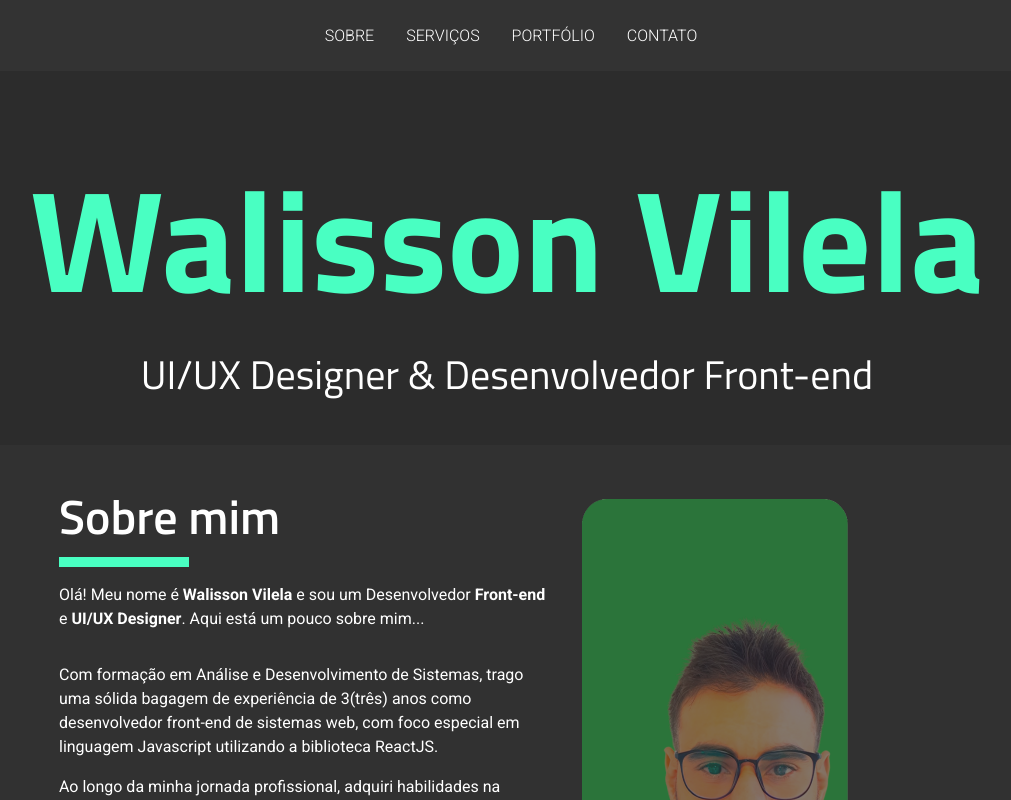
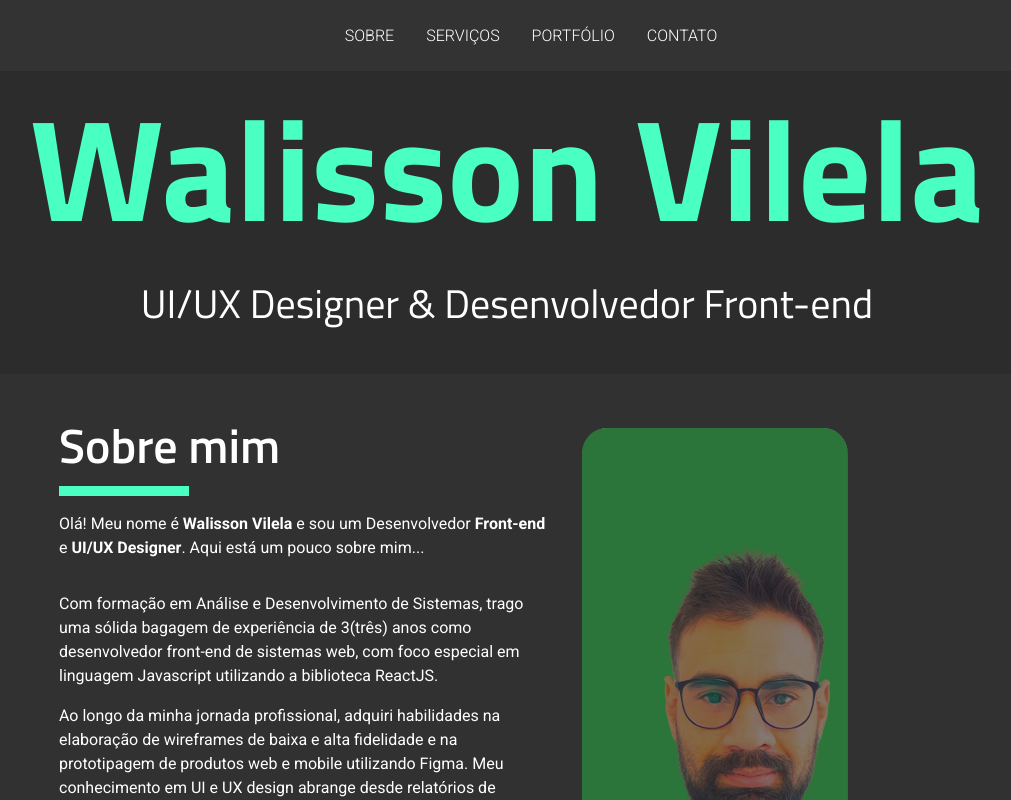
Before and after one commit to Walisson-Vilela/Walisson-Portfolio, a React (Vite) app: page / in a window 1280 px wide. Shown: the top 800 px of the page, without its empty margins (133-1144 px from the left). Built offline with nearby package versions, Linux system fonts and the light colour scheme.

Commit message:
[FEAT] = Ajuste na navbar
Ajuste na navbar

```diff
--- a/src/App.jsx
+++ b/src/App.jsx
@@ -15,7 +15,7 @@ function App() {
         <Routes>
           <Route path="/" element={<Home />} />
           <Route path="/about" element={<About />} />
-          <Route path="/education" element={<Work />} />
+          <Route path="/services" element={<Work />} />
           <Route path="/portfolio" element={<Portfolio />} />
           <Route path="/contact" element={<Contact />} />
         </Routes>
--- a/src/Home/index.jsx
+++ b/src/Home/index.jsx
@@ -1,4 +1,4 @@
-import React, { useEffect } from "react";
+import React, { useRef } from "react";
 import Navbar from "../components/Navbar";
 import Header from "../components/Header";
 import About from "../components/About";
@@ -8,15 +8,27 @@ import Contact from "../components/Contact";
 import styles from "./home.module.css";
 
 function Home() {
-
+  const aboutRef = useRef(null);
+  const servicesRef = useRef(null);
+  const portfolioRef = useRef(null);
+  const contactRef = useRef(null);
 
   return (
     <div>
-      <Navbar />
+      <Navbar
+        aboutRef={aboutRef}
+        educationRef={servicesRef}
+        portfolioRef={portfolioRef}
+        contactRef={contactRef}
+      />
       <main className={styles.display} id="particles-container">
         <Header />
-        <About />
-        <Work />
+        <div id="about" ref={aboutRef}>
+          <About />
+        </div>
+        <div id="about" ref={servicesRef}>
+          <Work />
+        </div>
         <Portfolio />
         <Contact />
       </main>
--- a/src/components/Contact/contact.module.css
+++ b/src/components/Contact/contact.module.css
@@ -21,26 +21,9 @@
   flex-direction: column;
 }
 
-.contactArea {
-  display: flex;
-  flex-direction: row;
-  width: 100%;
-  align-items: center;
-  justify-content: space-between;
-  margin-top: 1.5rem;
-  margin-bottom: 30px;
-  gap: 20px; /* Espaçamento entre os inputs */
-}
-
-.buttonArea {
-  display: flex;
-  padding-top: 16px;
-  width: 100%;
-  justify-content: flex-end;
-}
 .iconsArea {
   display: flex;
-  padding-top: 16px;
+  padding-top: 32px;
   width: 100%;
   justify-content: center;
   margin: 0 auto
--- a/src/components/Contact/index.jsx
+++ b/src/components/Contact/index.jsx
@@ -32,16 +32,16 @@ function Contact() {
         </div> */}
         <div className={styles.iconsArea}>
           <GithubOutlined
-            style={{ color: "rgba(255, 255, 255, 0.5)", fontSize: "38px", margin: '0 10px', cursor: 'pointer' }}
+            style={{ color: "rgba(255, 255, 255, 0.5)", fontSize: "38px", margin: '0 24px', cursor: 'pointer' }}
           />
           <LinkedinOutlined
-            style={{ color: "rgba(255, 255, 255, 0.5)", fontSize: "38px", margin: '0 10px', cursor: 'pointer' }}
+            style={{ color: "rgba(255, 255, 255, 0.5)", fontSize: "38px", margin: '0 24px', cursor: 'pointer' }}
           />
           <MailOutlined
-            style={{ color: "rgba(255, 255, 255, 0.5)", fontSize: "38px", margin: '0 10px', cursor: 'pointer' }}
+            style={{ color: "rgba(255, 255, 255, 0.5)", fontSize: "38px", margin: '0 24px', cursor: 'pointer' }}
           />
           <WhatsAppOutlined
-            style={{ color: "rgba(255, 255, 255, 0.5)", fontSize: "38px", margin: '0 10px', cursor: 'pointer' }}
+            style={{ color: "rgba(255, 255, 255, 0.5)", fontSize: "38px", margin: '0 24px', cursor: 'pointer' }}
           />
         </div>
       </div>
--- a/src/components/Header/index.jsx
+++ b/src/components/Header/index.jsx
@@ -1,4 +1,3 @@
-// import Profile from "../../assets/images/walisson-vilela.png";
 import styles from "./header.module.css";
 
 function Header() {
--- a/src/components/Navbar/index.jsx
+++ b/src/components/Navbar/index.jsx
@@ -1,18 +1,40 @@
-import { Link } from 'react-router-dom'; // Importe o Link do react-router-dom
+import React from "react";
+import { Link } from "react-router-dom";
+import styles from "./navbar.module.css";
 
-import styles from './navbar.module.css';
+function Navbar({ aboutRef, servicesRef, portfolioRef, contactRef }) {
+  const scrollToRef = (ref) => {
+    if (ref.current) {
+      window.scrollTo({
+        top: ref.current.offsetTop,
+        behavior: "smooth",
+      });
+    }
+  };
 
-function Navbar() {
   return (
-    <nav>
-      {/* <div className={styles.logo}>
-        <Link to="/">WalissonVilela<span style={{ color: 'rgb(73, 255, 194)', fontWeight: 900, fontSize: '3rem'}}>.</span></Link>
-      </div> */}
+    <nav className={styles.navbar}>
       <ul className={styles.navLinks}>
-        <li><Link to="/about">Sobre</Link></li>
-        <li><Link to="/education">Serviços</Link></li>
-        <li><Link to="/portfolio">Portfólio</Link></li>
-        <li><Link to="/contact">Contato</Link></li>
+        <li>
+          <Link to="/about" onClick={() => scrollToRef(aboutRef)}>
+            Sobre
+          </Link>
+        </li>
+        <li>
+          <Link to="/services" onClick={() => scrollToRef(servicesRef)}>
+            Serviços
+          </Link>
+        </li>
+        <li>
+          <Link to="/portfolio" onClick={() => scrollToRef(portfolioRef)}>
+            Portfólio
+          </Link>
+        </li>
+        <li>
+          <Link to="/contact" onClick={() => scrollToRef(contactRef)}>
+            Contato
+          </Link>
+        </li>
       </ul>
     </nav>
   );
--- a/src/components/Navbar/navbar.module.css
+++ b/src/components/Navbar/navbar.module.css
@@ -5,8 +5,11 @@ nav {
   background-color: #333;
   color: #fff;
   padding: 10px 20px;
+  width: 100%; /* ocupar a largura total */
+  position: fixed; /* tornar a navbar fixa */
+  top: 0; /* fixar no topo */
+  z-index: 1000; /* ajustar a ordem de empilhamento se necessário */
 }
-
 .logo a {
   font-size: 2rem;
   margin-left: 2rem;
@@ -31,5 +34,5 @@ nav {
 }
 
 .navLinks li a:hover {
-    color: #FF6E4A;
+  color: #ff6e4a;
 }
```
Lines whose indentation alone changed are shown as unchanged.
